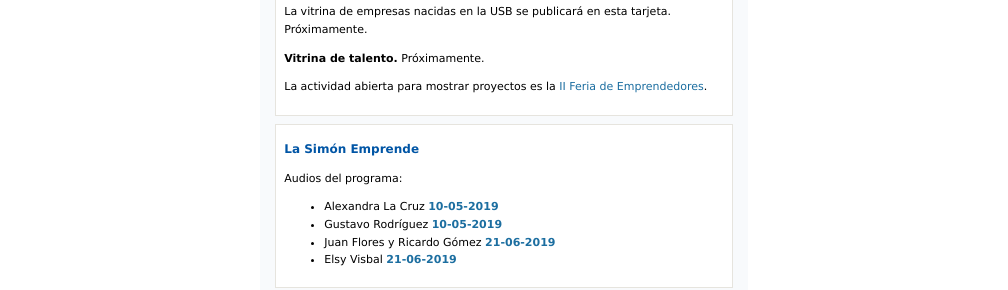
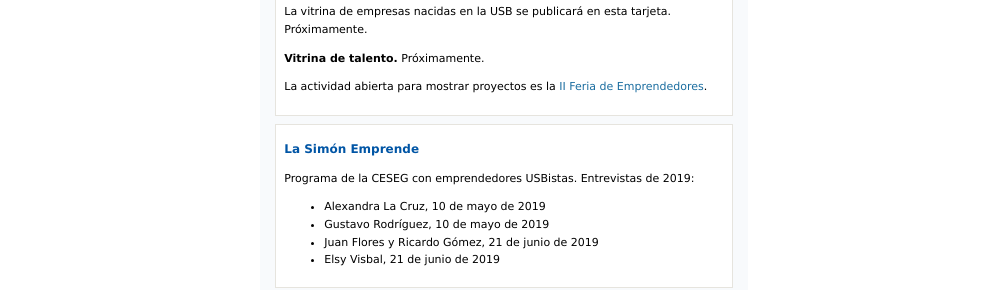
Before and after one commit to dkaguero/DExUSB, a plain HTML site: page cesegEmprendimiento.html in a window 1280 px wide. Shown: the part 691-981 px from the top of the page, without its empty margins (136-1144 px from the left). Drawn offline with Linux system fonts and the light colour scheme.

Commit message:
Quitar los enlaces rotos de La Simón Emprende.
Los audios de SoundCloud ya no son públicos y la CESEG no conserva los
archivos. La sección queda como lista de entrevistas, sin enlaces.

Co-Authored-By: Claude Opus 5.5 <noreply@anthropic.com>

```diff
--- a/cesegEmprendimiento.html
+++ b/cesegEmprendimiento.html
@@ -94,13 +94,14 @@
 
 <article class="ceseg-panel ceseg-item" id="la-simon-emprende">
 <h2 class="title">La Simón Emprende</h2>
-<p>Audios del programa:</p>
+<p>Programa de la CESEG con emprendedores USBistas. Entrevistas de 2019:</p>
 <ul>
-<li>Alexandra La Cruz <a href="https://soundcloud.com/user-813591196/la-simon-emprende-alexandra-la-cruz-10-05-2019">10-05-2019</a></li>
-<li>Gustavo Rodríguez <a href="https://soundcloud.com/user-813591196/la-simon-emprende-gustavo-rodriguez-10-05-2019">10-05-2019</a></li>
-<li>Juan Flores y Ricardo Gómez <a href="https://soundcloud.com/user-813591196/la-simon-emprende-juan-flores-y-ricardo-gomes-21-06-2019">21-06-2019</a></li>
-<li>Elsy Visbal <a href="https://soundcloud.com/user-813591196/la-simon-emprende-elsy-visbal-21-06-2019">21-06-2019</a></li>
+<li>Alexandra La Cruz, 10 de mayo de 2019</li>
+<li>Gustavo Rodríguez, 10 de mayo de 2019</li>
+<li>Juan Flores y Ricardo Gómez, 21 de junio de 2019</li>
+<li>Elsy Visbal, 21 de junio de 2019</li>
 </ul>
+<!-- Los audios de SoundCloud dejaron de ser públicos (noviembre de 2026) y la CESEG no conserva los archivos. -->
 </article>
 
 </div>
```
Also changed, not shown: tools/generar-paginas-ceseg.js (+8 -1 lines), 2 other files.
